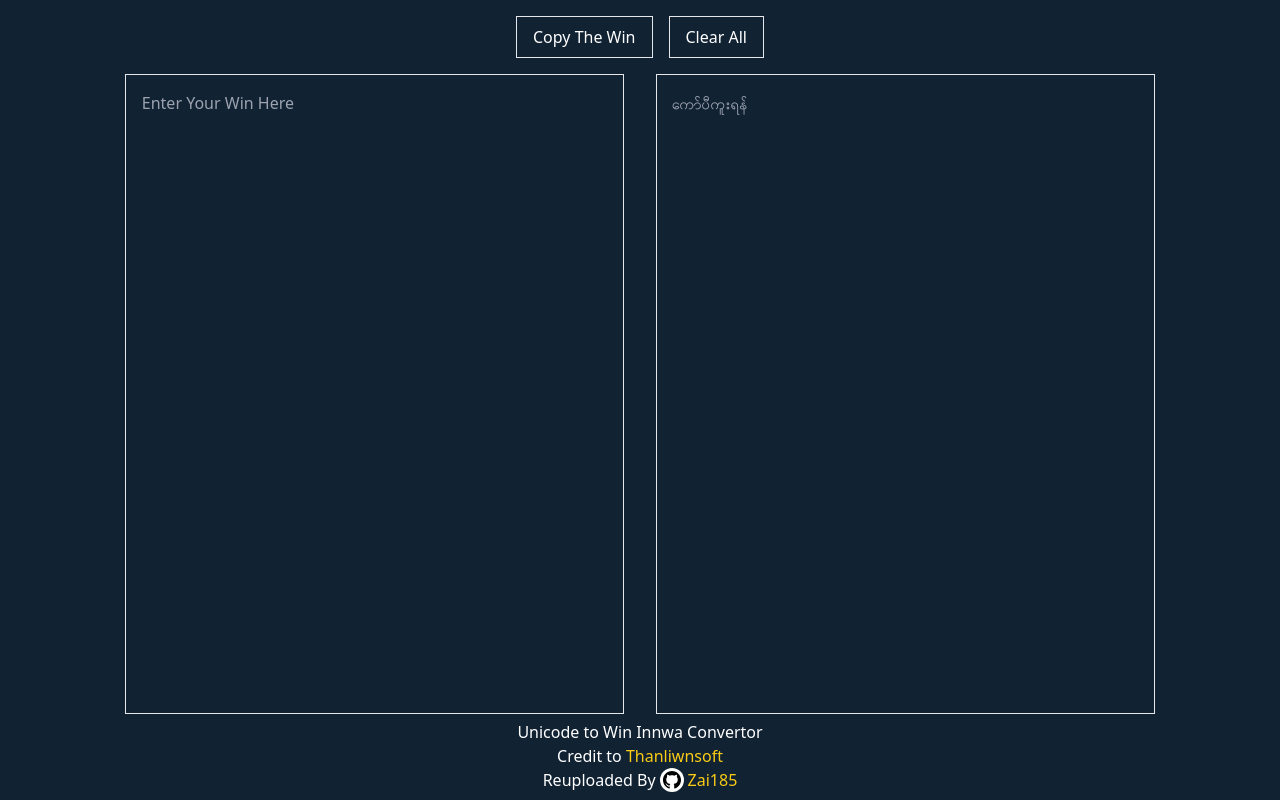
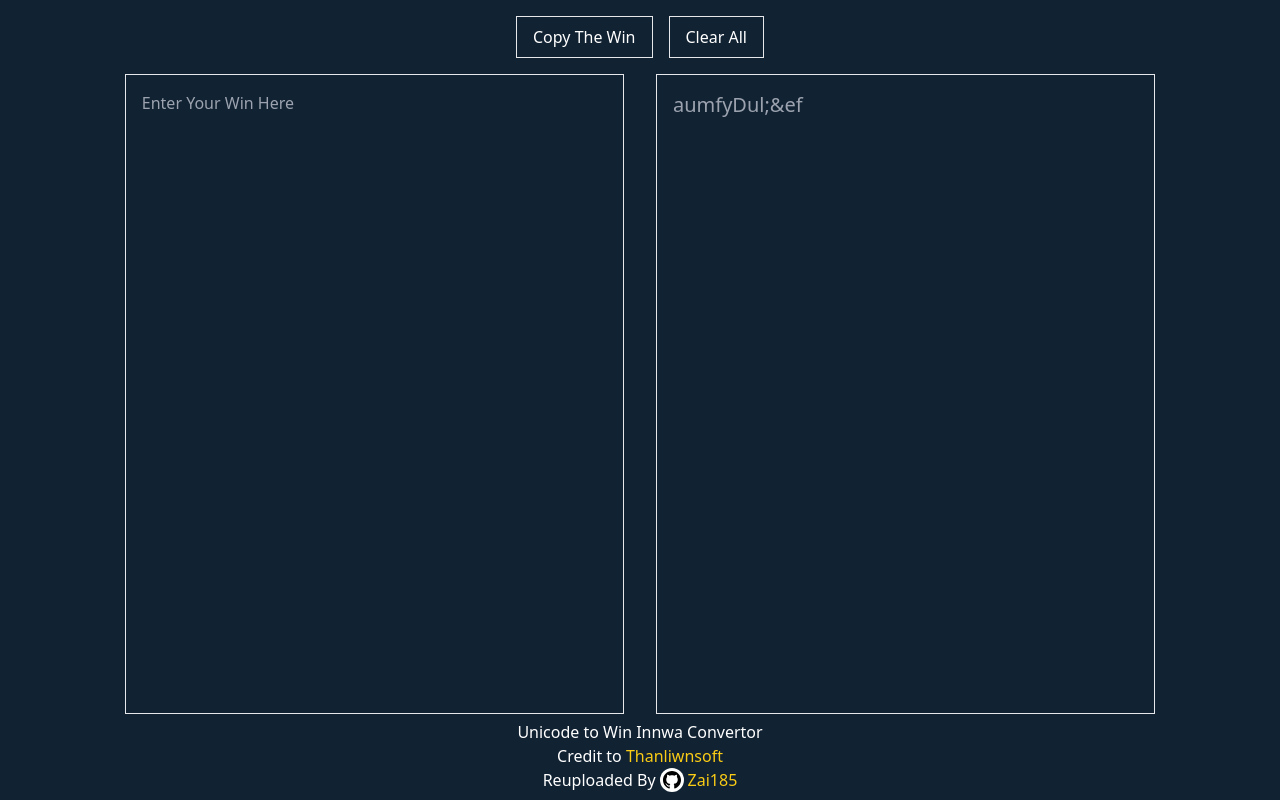
Before and after one commit to Zai185/uni-to-win, a Vue app: page / in a window 1280 px wide. Built offline with nearby package versions, Linux system fonts and the light colour scheme.

Commit message:
Update App.vue

```diff
--- a/src/App.vue
+++ b/src/App.vue
@@ -11,7 +11,7 @@
       <textarea class="border h-[40vh] md:h-[80vh] resize-none w-full md:w-[40%] bg-transparent text-white p-4"
         placeholder="Enter Your Win Here" v-model="text"></textarea>
       <textarea
-        class="font-[wininnwa] border text-xl h-[30vh] md:h-[80vh] resize-none w-full md:w-[40%] bg-transparent text-white p-4"
+        class="border text-xl h-[30vh] md:h-[80vh] resize-none w-full md:w-[40%] bg-transparent text-white p-4"
         placeholder="aumfyDul;&ef" ref="textBox" readonly v-model="textMod"></textarea>
     </div>
   </div>
```
